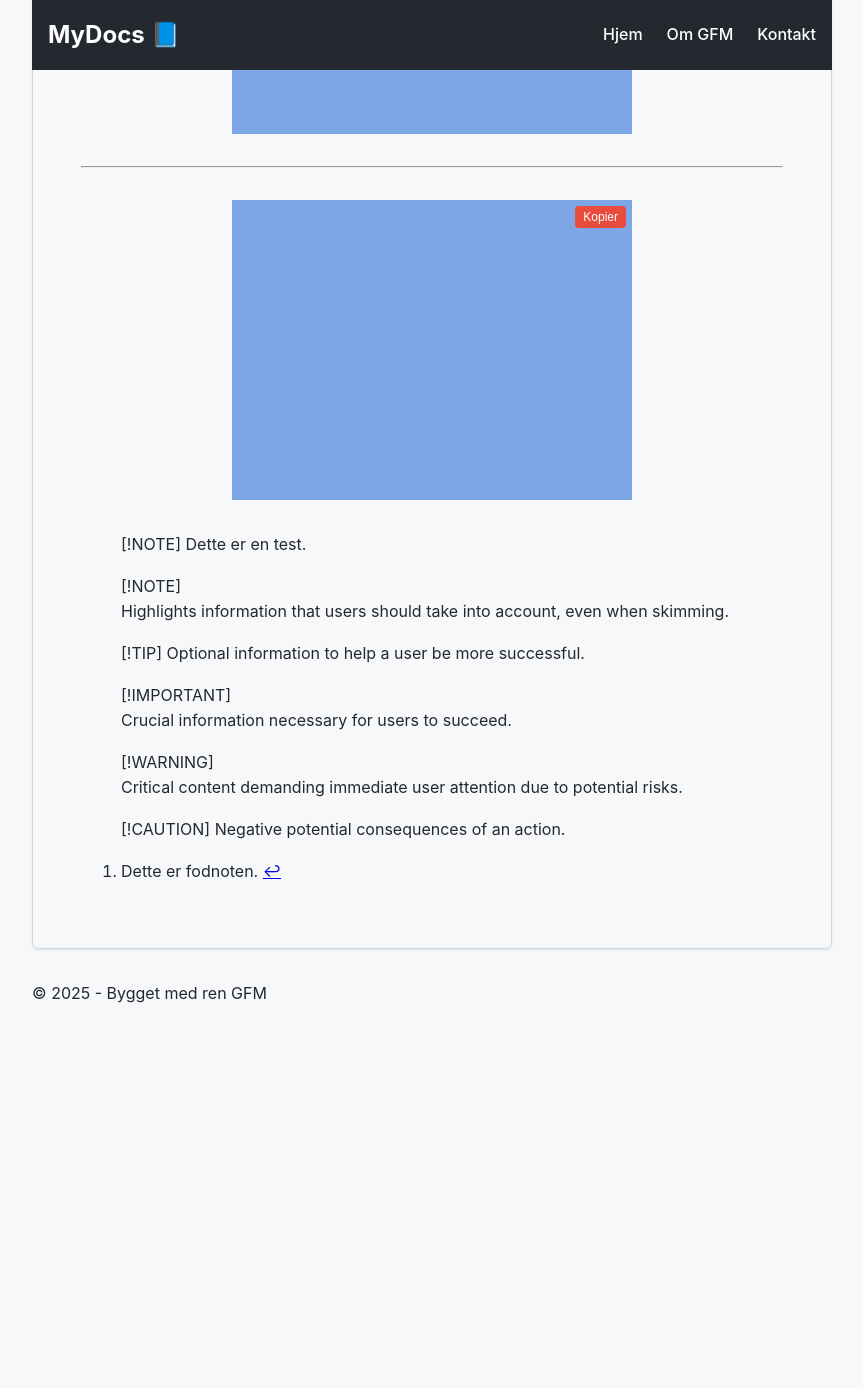
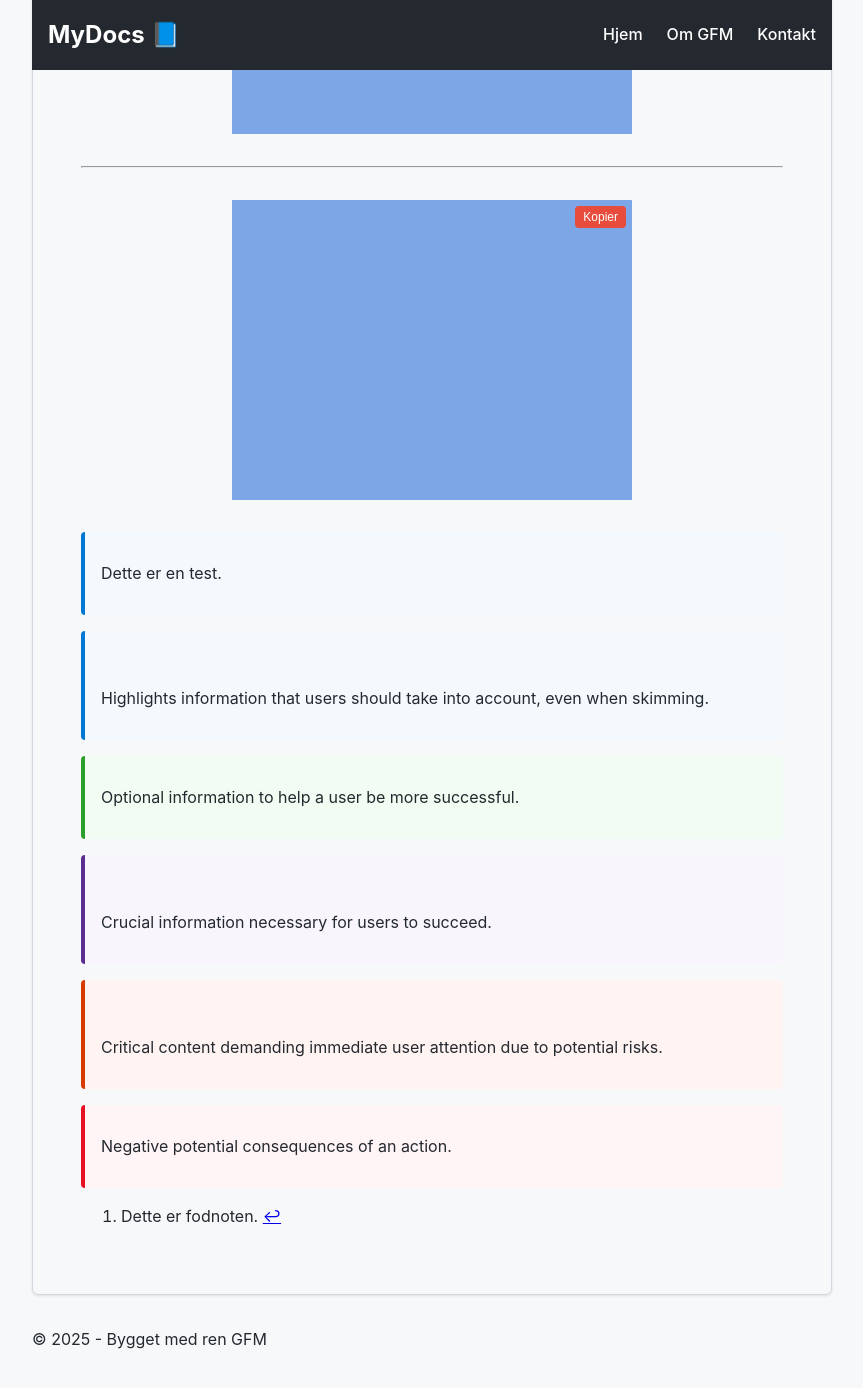
Before and after one commit to crasjens/Markdown, a Jekyll site: the page built from docs/index.md, in a window 1280 px wide and 1400 px high, scrolled down 7215 px. Shown: the top 1388 px of the window, without its empty margins (208-1071 px from the left). Built offline with Jekyll 4.4.1, drawn with Linux system fonts in a browser that asks for light colours; comment, search, counter and statistics services are not loaded; before the commit the page ends 8270 px from its top, so only the background shows below that.

```diff
--- a/docs/_sass/main.scss
+++ b/docs/_sass/main.scss
@@ -154,38 +154,40 @@ pre {
 	font-size: 12px;
 }
 
-/* NOTE */
-blockquote:has(p:contains('[!NOTE]')) {
-	border-left: 4px solid #0078d4;
-	background: #f3f9fd;
+/* Base style */
+.admonition {
 	padding: 0.8em 1em;
 	border-radius: 4px;
+	margin: 1em 0;
+	border-left: 4px solid;
 }
 
-blockquote:has(p:contains('[!TIP]')) {
-	border-left: 4px solid #2b9e2b;
-	background: #f3fcf3;
-	padding: 0.8em 1em;
-	border-radius: 4px;
+/* NOTE */
+.admonition.note {
+	background: #f3f9fd;
+	border-color: #0078d4;
 }
 
-blockquote:has(p:contains('[!IMPORTANT]')) {
-	border-left: 4px solid #5c2d91;
-	background: #f8f5fc;
-	padding: 0.8em 1em;
-	border-radius: 4px;
+/* TIP */
+.admonition.tip {
+	background: #f3fcf3;
+	border-color: #2b9e2b;
 }
 
-blockquote:has(p:contains('[!WARNING]')) {
-	border-left: 4px solid #d83b01;
-	background: #fff4f2;
-	padding: 0.8em 1em;
-	border-radius: 4px;
+/* IMPORTANT */
+.admonition.important {
+	background: #f8f5fc;
+	border-color: #5c2d91;
 }
 
-blockquote:has(p:contains('[!CAUTION]')) {
-	border-left: 4px solid #e81123;
+/* WARNING */
+.admonition.warning {
+	background: #fff4f2;
+	border-color: #d83b01;
+}
+
+/* CAUTION */
+.admonition.caution {
 	background: #fff5f7;
-	padding: 0.8em 1em;
-	border-radius: 4px;
+	border-color: #e81123;
 }
--- a/docs/assets/scripts.js
+++ b/docs/assets/scripts.js
@@ -218,4 +218,28 @@ document.addEventListener('DOMContentLoaded', () => {
 			enableZoom(diagram);
 		});
 	}, 500);
+	const blocks = document.querySelectorAll('blockquote');
+	blocks.forEach((block) => {
+		const p = block.querySelector('p');
+		if (!p) return;
+
+		const text = p.innerHTML.trim();
+		const types = {
+			'[!NOTE]': 'note',
+			'[!TIP]': 'tip',
+			'[!IMPORTANT]': 'important',
+			'[!WARNING]': 'warning',
+			'[!CAUTION]': 'caution',
+		};
+
+		for (const tag in types) {
+			if (text.startsWith(tag)) {
+				const cls = types[tag];
+				block.classList.add('admonition', cls);
+
+				// Fjern tagget fra teksten
+				p.innerHTML = text.replace(tag, '').trim();
+			}
+		}
+	});
 });
```
